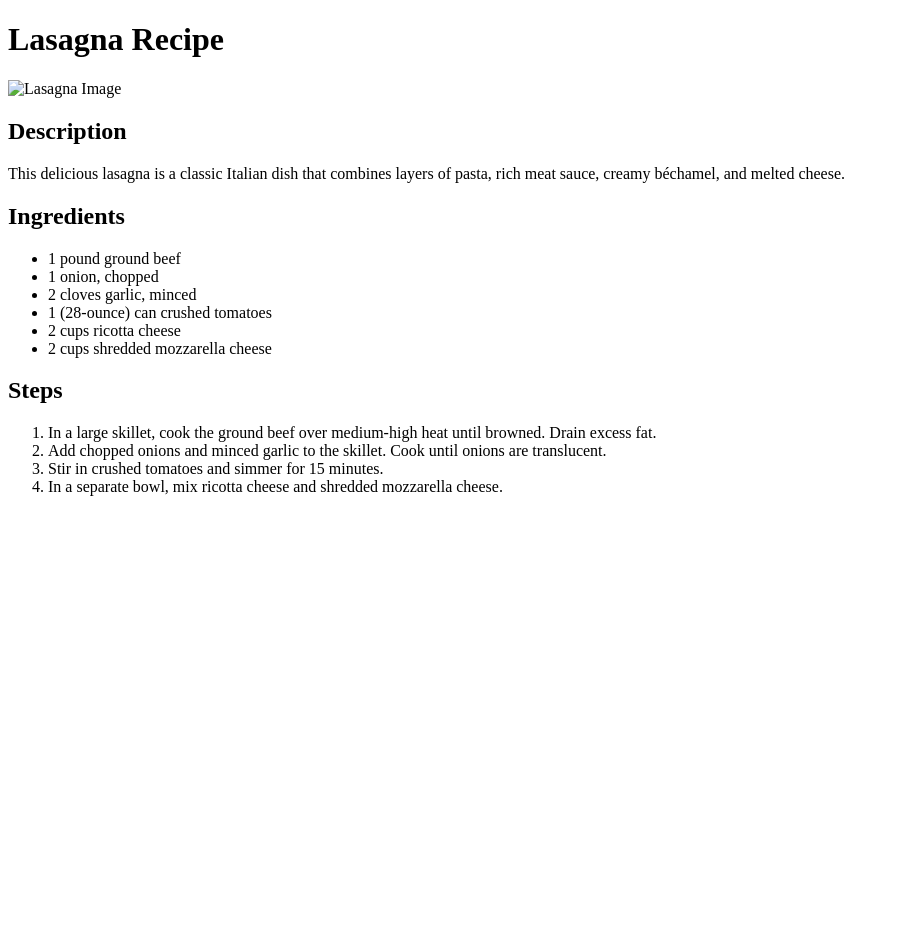
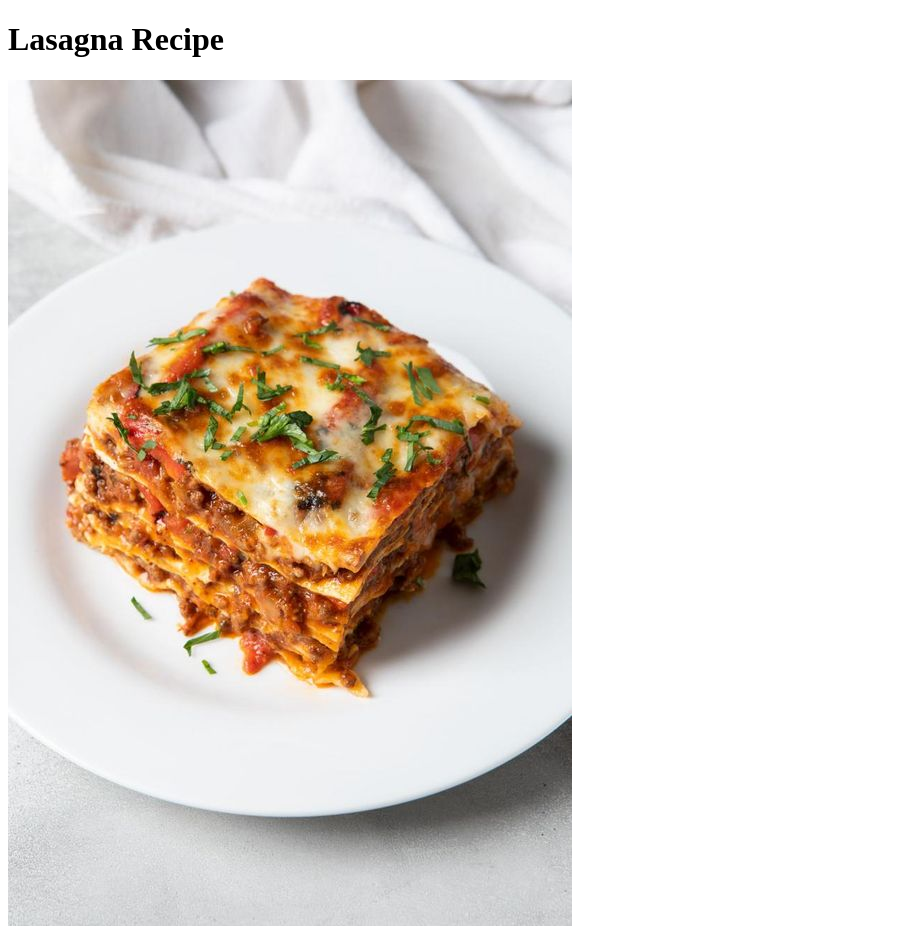
Before and after one commit to laubau29/odina-receptes, a plain HTML site: page recipes/lasagna.html in a window 1280 px wide. Shown: the top 926 px of the page, without its empty margins (0-899 px from the left). Before the commit the page ends 800 px from the top, so only its background shows below. Drawn offline with Linux system fonts and the light colour scheme.

Commit message:
lazanja bildes adrese pievienota

```diff
--- a/recipes/lasagna.html
+++ b/recipes/lasagna.html
@@ -6,7 +6,7 @@
 </head>
 <body>
     <h1>Lasagna Recipe</h1>
-    <img src="lasagna.jpg" alt="Lasagna Image">
+    <img src="https://raw.githubusercontent.com/laubau29/odina-receptes/92076206ef4bf985d24106770ccd3f94838085af/bildes/lasagna.jpg" alt="Lasagna Image">
 
     <h2>Description</h2>
     <p>This delicious lasagna is a classic Italian dish that combines layers of pasta, rich meat sauce, creamy béchamel, and melted cheese.</p>
```
